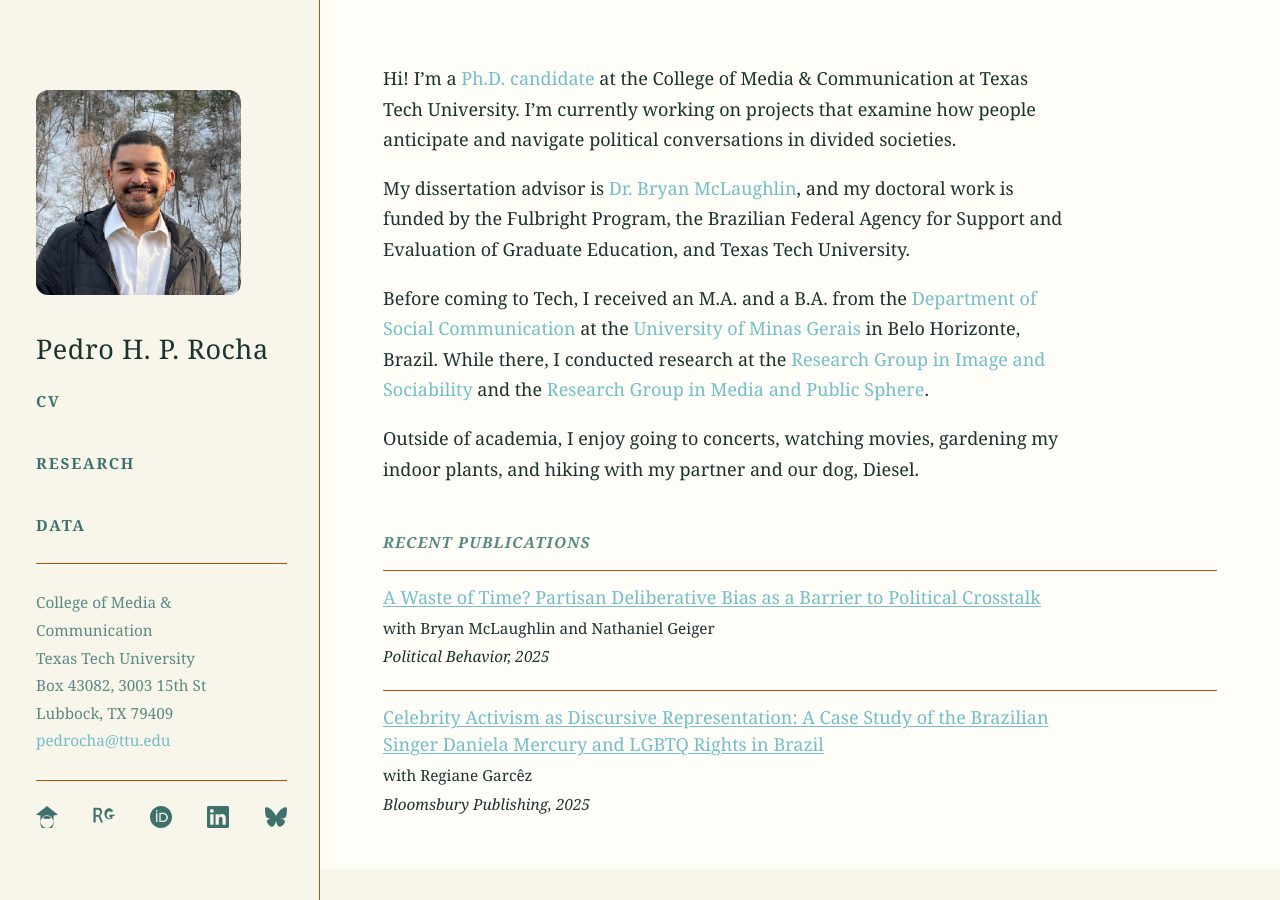
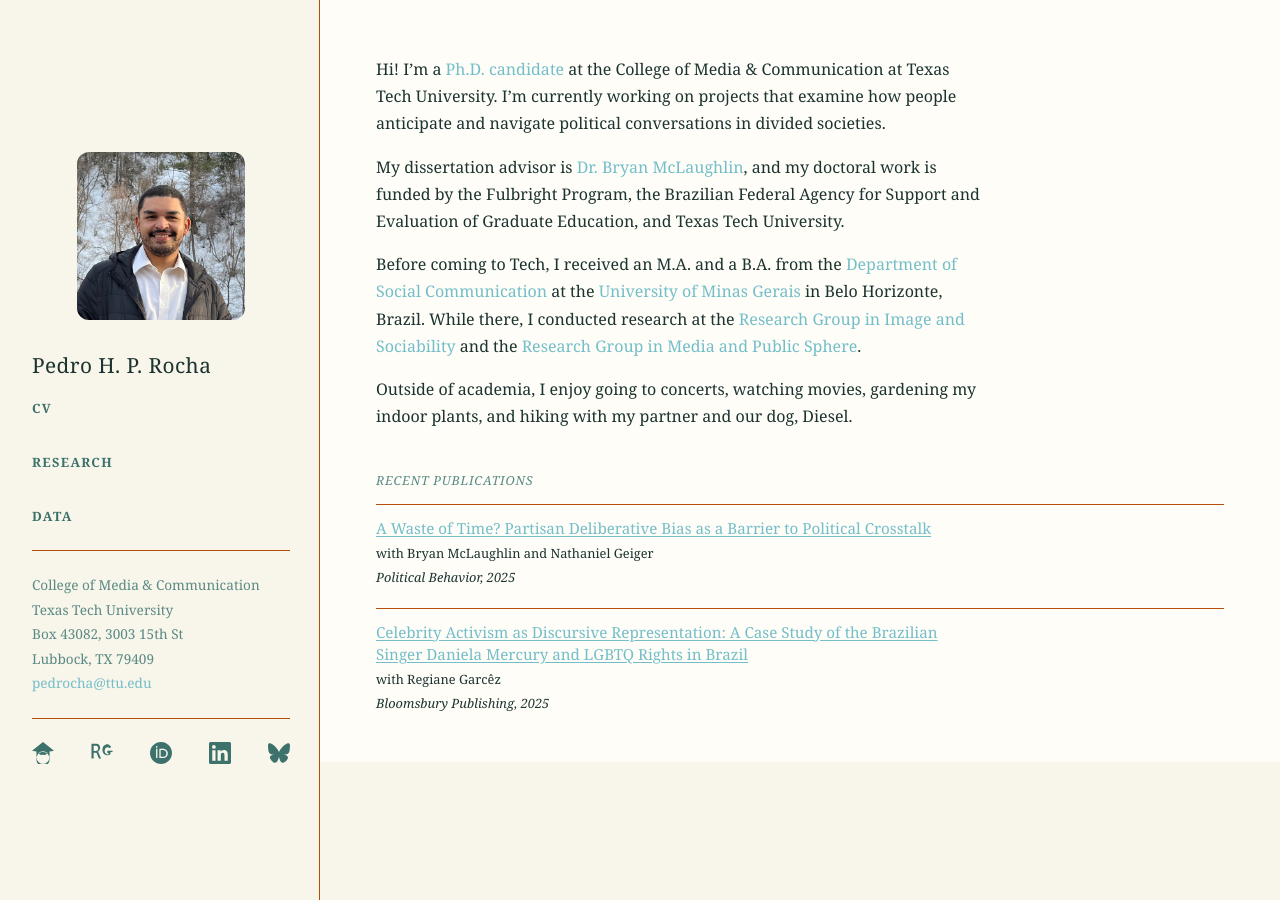
Before and after one commit to pedrohprocha/pedrohprocha.github.io, a Jekyll site: the page built from index.md, in a window 1280 px wide and 900 px high. Built offline with Jekyll 4.4.1, drawn with Linux system fonts in a browser that asks for light colours; some web fonts are replaced.

Commit message:
Refine type scale: 16px base, native Sentinel SSm weights, smaller headshot
- Base: 18px → 16px
- Chapter title: Book 2.5rem → Light 2rem
- Sidebar name: Medium 1.5rem → Book 1.3rem
- Tagline: Book Italic → Light Italic (300) native cut
- Nav links: Bold (700) → Semibold (600)
- Section headings: Bold Italic (700) → Medium Italic (500) native cut
- Pub titles: Medium (500) → Semibold (600)
- Pub venue: explicit Book Italic (400)
- Body links: Medium (500) → Book (400), no weight bump
- Headshot: 82% → 65% width, centered with margin auto

Co-Authored-By: Claude Sonnet 4.6 <noreply@anthropic.com>

```diff
--- a/assets/css/main.css
+++ b/assets/css/main.css
@@ -84,7 +84,7 @@
     padding: 0;
 }
 html {
-    font-size: 18px;
+    font-size: 16px;
 }
 body {
     font-family: var(--font-body);
@@ -102,7 +102,7 @@ body {
 a {
     color: var(--accent);
     text-decoration: none;
-    font-weight: 500;
+    font-weight: 400;
 }
 
 a:hover {
@@ -352,27 +352,28 @@ h3 {
 }
 
 .tagline {
-    font-size: 0.85rem;
+    font-size: 0.82rem;
+    font-weight: 300;
+    font-style: italic;
     color: var(--muted);
-    font-style: italic;
     margin-top: 0;
     margin-bottom: 1.2rem;
 }
 
 .headshot-sm {
-    width: 82%;
+    width: 65%;
     height: auto;
     aspect-ratio: 1 / 1;
     object-fit: cover;
     border-radius: 12px;
     display: block;
-    margin-bottom: 2rem;
+    margin: 0 auto 2rem;
 }
 
 .sidebar h1 {
     font-family: var(--font-heading);
-    font-weight: 500;
-    font-size: 1.5rem;
+    font-weight: 400;
+    font-size: 1.3rem;
     line-height: 1.3;
     letter-spacing: 0.02em;
     margin-bottom: 0.2rem;
@@ -394,11 +395,11 @@ h3 {
 }
 
 .sidebar nav a {
-    font-size: 0.85rem;
+    font-size: 0.8rem;
     font-family: var(--font-heading);
-    font-weight: 700;
+    font-weight: 600;
     text-transform: uppercase;
-    letter-spacing: 0.12em;
+    letter-spacing: 0.1em;
     color: var(--nav);
     text-decoration: none;
 }
@@ -421,8 +422,8 @@ h3 {
 /* ── Inner page typography ───────────────────────────────── */
 .chapter-title {
     font-family: var(--font-heading);
-    font-size: 2.5rem;
-    font-weight: normal;
+    font-size: 2rem;
+    font-weight: 300;
     letter-spacing: 0.01em;
     line-height: 1.1;
     color: var(--text);
@@ -435,20 +436,20 @@ h3 {
 }
 .main-content h2 {
     font-family: var(--font-heading);
-    font-size: 0.85rem;
-    font-weight: 700;
+    font-size: 0.78rem;
+    font-weight: 500;
     font-style: italic;
-    letter-spacing: 0.08em;
+    letter-spacing: 0.06em;
     text-transform: uppercase;
     color: var(--muted);
     margin: 2.5rem 0 0.8rem;
 }
 .main-content h3 {
     font-family: var(--font-heading);
-    font-size: 0.85rem;
-    font-weight: 700;
+    font-size: 0.78rem;
+    font-weight: 500;
     font-style: italic;
-    letter-spacing: 0.08em;
+    letter-spacing: 0.06em;
     text-transform: uppercase;
     color: var(--muted);
     margin: 2rem 0 0.6rem;
@@ -617,8 +618,8 @@ h3 {
 
 .pub-title {
     font-family: var(--font-heading);
-    font-size: 1rem;
-    font-weight: 500;
+    font-size: 0.95rem;
+    font-weight: 600;
     margin-bottom: 0.2rem;
     line-height: 1.5;
 }
@@ -634,13 +635,14 @@ h3 {
 }
 
 .pub-authors {
-    font-size: 0.85rem;
+    font-size: 0.8rem;
     color: var(--text);
     margin-bottom: 0.15rem;
 }
 
 .pub-venue {
-    font-size: 0.85rem;
+    font-size: 0.8rem;
+    font-weight: 400;
     font-style: italic;
     color: var(--text);
     margin-bottom: 0.4rem;
```
